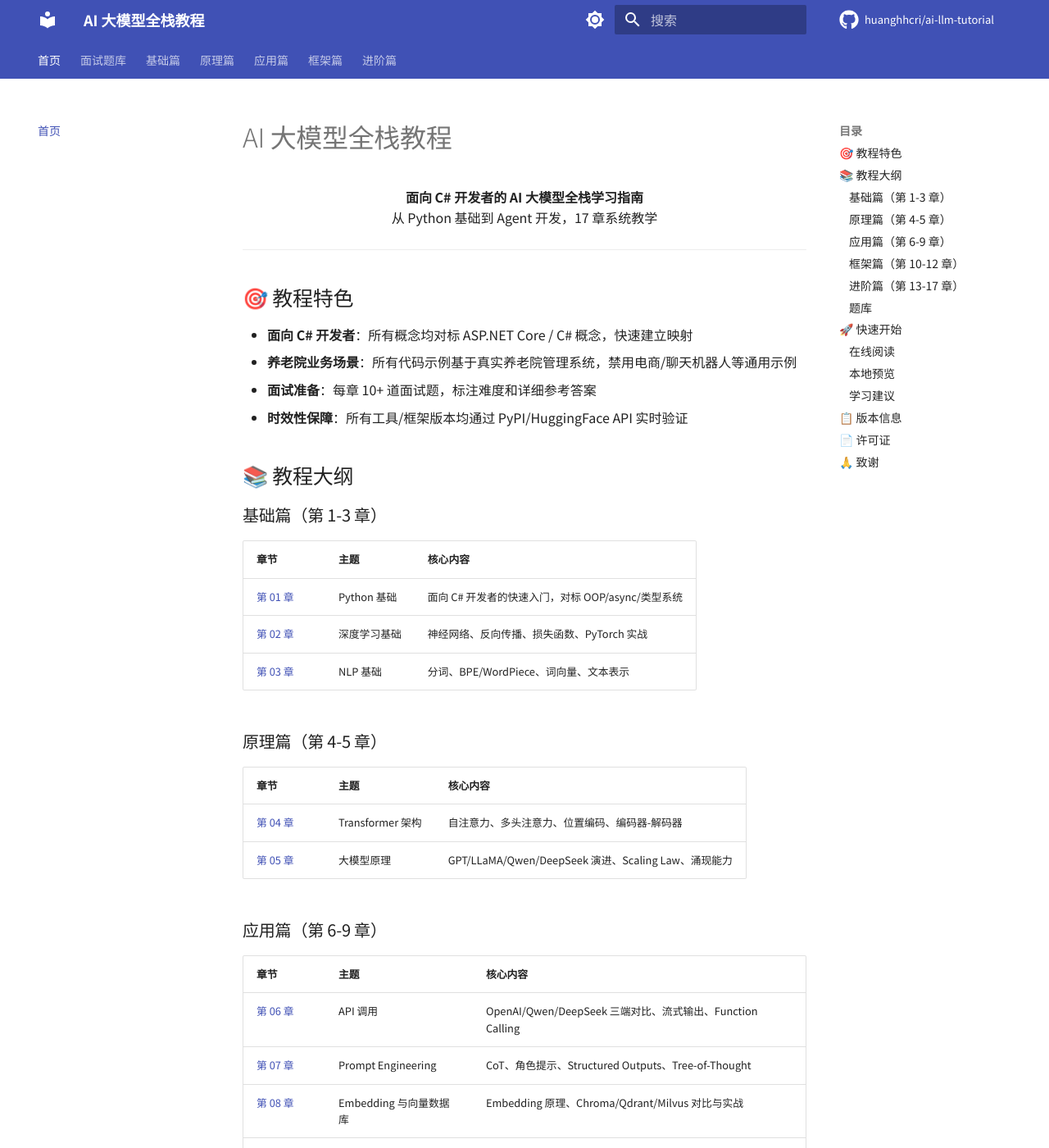
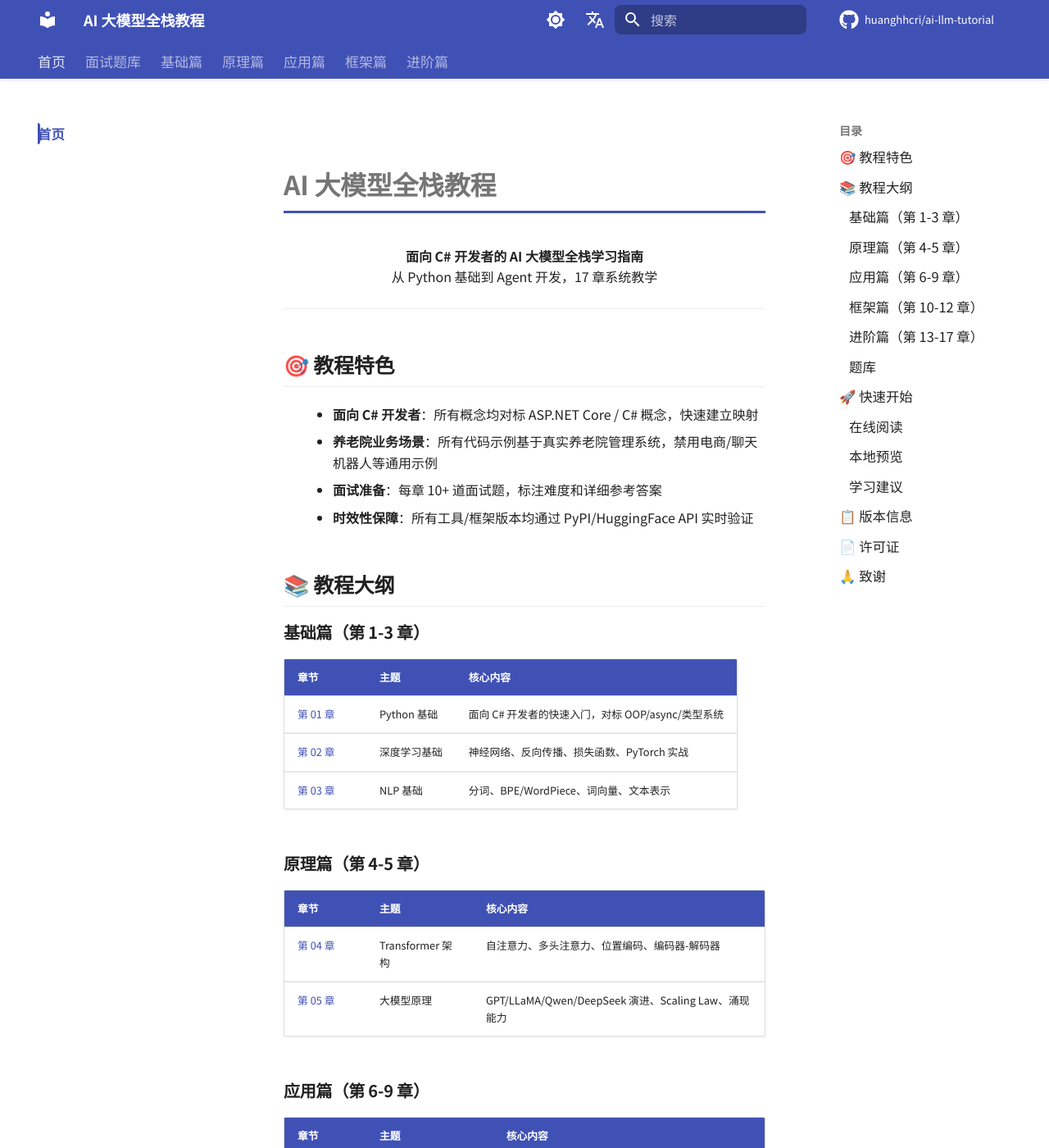
Before and after one commit to huanghhcri/ai-llm-tutorial, an MkDocs documentation site: the page built from docs/index.md, in a window 1280 px wide and 1400 px high. Shown: the whole window at 82% size. Built offline with MkDocs 1.6.1 and Material for MkDocs 9.7.7, drawn with Linux system fonts in a browser that asks for light colours; comment, search, counter and statistics services are not loaded.

Commit message:
feat: 升级 Material 主题，添加侧边栏导航、上下章翻页、代码复制、深色模式

```diff
--- a/docs/assets/stylesheets/extra.css
+++ b/docs/assets/stylesheets/extra.css
@@ -1,9 +1,12 @@
-/* AI 大模型全栈教程 - 自定义样式 */
+/* ========================================
+   AI 大模型全栈教程 - 自定义样式
+   ======================================== */
 
-/* 中文排版优化 */
+/* 全局字体和排版 */
 .md-content {
     font-feature-settings: "kern";
     text-rendering: optimizeLegibility;
+    line-height: 1.75;
 }
 
 /* 标题样式 */
@@ -11,21 +14,46 @@
     font-weight: 700;
     margin-top: 1.5rem;
     padding-bottom: 0.5rem;
-    border-bottom: 2px solid var(--md-primary-fg-color);
+    border-bottom: 3px solid var(--md-primary-fg-color);
+    letter-spacing: -0.01em;
 }
 
 .md-content h2 {
     font-weight: 600;
-    margin-top: 2rem;
-    padding-bottom: 0.3rem;
-    border-bottom: 1px solid var(--md-default-fg-color--lighter);
+    margin-top: 2.5rem;
+    padding-bottom: 0.4rem;
+    border-bottom: 1px solid var(--md-default-fg-color--lightest);
+}
+
+.md-content h3 {
+    font-weight: 600;
+    margin-top: 1.8rem;
+}
+
+/* 段落间距 */
+.md-content p {
+    margin-top: 0.5em;
+    margin-bottom: 0.5em;
 }
 
 /* 代码块样式增强 */
 .md-content code {
     font-size: 0.82em;
-    padding: 0.15em 0.3em;
+    padding: 0.15em 0.4em;
     border-radius: 4px;
+    font-family: "JetBrains Mono", "Fira Code", monospace;
+}
+
+.md-content pre code {
+    font-size: 0.8rem;
+    line-height: 1.6;
+    border-radius: 8px;
+}
+
+/* 代码块标题栏（添加语言标签） */
+.md-content .highlight {
+    border-radius: 8px;
+    overflow: hidden;
 }
 
 /* 表格样式 */
@@ -33,50 +61,159 @@
     display: table;
     width: 100%;
     font-size: 0.85em;
+    border-radius: 8px;
+    overflow: hidden;
+    box-shadow: 0 1px 3px rgba(0,0,0,0.08);
 }
 
 .md-content table th {
-    background-color: var(--md-primary-fg-color--light);
+    background-color: var(--md-primary-fg-color);
     color: white;
     font-weight: 600;
     white-space: nowrap;
+    padding: 10px 14px;
+    border: none;
 }
 
-.md-content table tr:hover {
-    background-color: var(--md-accent-fg-color--transparent);
+.md-content table td {
+    padding: 8px 14px;
+    border-bottom: 1px solid var(--md-default-fg-color--lightest);
 }
 
-/* 难度标识样式 */
-/* ⭐ 基础 / ⭐⭐ 进阶 / ⭐⭐⭐ 高级 */
-.md-content strong:has(+ em),
-.md-content p:has(> strong:first-child) {
-    line-height: 1.8;
+.md-content table tr:last-child td {
+    border-bottom: none;
+}
+
+.md-content table tr:hover td {
+    background-color: var(--md-accent-fg-color--transparent);
 }
 
 /* Admonition 样式增强 */
 .md-typeset .admonition {
     border-radius: 8px;
     margin: 1.5em 0;
+    box-shadow: 0 2px 4px rgba(0,0,0,0.06);
+}
+
+.md-typeset .admonition-title {
+    border-radius: 8px 8px 0 0;
+    font-weight: 600;
+}
+
+/* 侧边栏导航优化 */
+.md-nav__item {
+    font-size: 0.82rem;
+    line-height: 1.6;
+}
+
+.md-nav__link--active {
+    font-weight: 600;
+    color: var(--md-primary-fg-color);
+}
+
+.md-nav__link--active::before {
+    content: "";
+    position: absolute;
+    left: 0;
+    top: 0;
+    bottom: 0;
+    width: 3px;
+    background-color: var(--md-primary-fg-color);
+    border-radius: 0 3px 3px 0;
+}
+
+/* 顶部标签页样式 */
+.md-tabs {
+    background-color: var(--md-primary-fg-color);
+    box-shadow: 0 2px 4px rgba(0,0,0,0.1);
+}
+
+.md-tabs__link {
+    font-size: 0.85rem;
+    font-weight: 500;
+    color: rgba(255,255,255,0.85) !important;
+}
+
+.md-tabs__link--active {
+    color: white !important;
+    font-weight: 600;
 }
 
 /* 页脚样式 */
 .md-footer {
-    margin-top: 2rem;
+    margin-top: 3rem;
+    padding-top: 1rem;
 }
 
-/* 侧边栏导航优化 */
-.md-nav__item {
-    font-size: 0.85rem;
+.md-footer__link--prev,
+.md-footer__link--next {
+    border-radius: 8px;
+    padding: 0.8rem 1.2rem;
 }
 
-.md-nav__link--active {
-    font-weight: 600;
+/* 搜索框优化 */
+.md-search__form {
+    border-radius: 8px;
+}
+
+/* 内容区域最大宽度 */
+.md-content__inner {
+    max-width: 960px;
+    margin: 0 auto;
+    padding: 2rem 2.5rem;
+}
+
+/* 图片样式 */
+.md-content img {
+    border-radius: 8px;
+    box-shadow: 0 2px 8px rgba(0,0,0,0.1);
+    margin: 1rem 0;
+}
+
+/* 链接样式 */
+.md-content a {
+    color: var(--md-primary-fg-color);
+    text-decoration: none;
+    border-bottom: 1px solid transparent;
+    transition: border-color 0.2s;
+}
+
+.md-content a:hover {
+    border-bottom-color: var(--md-primary-fg-color);
+}
+
+/* 列表样式 */
+.md-content ul, .md-content ol {
+    padding-left: 1.5rem;
+}
+
+.md-content li {
+    margin-top: 0.3em;
+    margin-bottom: 0.3em;
+}
+
+/* 引用块 */
+.md-content blockquote {
+    border-left: 4px solid var(--md-primary-fg-color);
+    background-color: var(--md-default-fg-color--lightest);
+    border-radius: 0 8px 8px 0;
+    padding: 0.8rem 1.2rem;
+    margin: 1rem 0;
+}
+
+/* 任务列表（checkbox） */
+.md-content .task-list-item {
+    list-style-type: none;
 }
 
 /* 响应式优化 */
 @media screen and (max-width: 76.1875em) {
     .md-nav--primary .md-nav__title {
         background-color: var(--md-primary-fg-color);
+    }
+
+    .md-content__inner {
+        padding: 1rem 1.2rem;
     }
 }
 
@@ -85,7 +222,8 @@
     .md-sidebar,
     .md-header,
     .md-footer,
-    .md-content__button {
+    .md-content__button,
+    .md-tabs {
         display: none !important;
     }
 
@@ -93,4 +231,9 @@
         margin: 0;
         padding: 0;
     }
+
+    .md-content__inner {
+        max-width: 100%;
+        padding: 0;
+    }
 }
--- a/mkdocs.yml
+++ b/mkdocs.yml
@@ -5,7 +5,7 @@
 site_name: AI 大模型全栈教程
 site_description: 从 Python 基础到 Agent 开发，17 章系统学习
 site_author: huanghhcri
-site_url: https://huanghhcri.github.io/ai-llm-tutorial/
+site_url: https://huanghcri.github.io/ai-llm-tutorial/
 
 repo_name: huanghhcri/ai-llm-tutorial
 repo_url: https://github.com/huanghhcri/ai-llm-tutorial
@@ -32,19 +32,28 @@ theme:
     text: Noto Sans SC
     code: JetBrains Mono
   features:
-    - navigation.tabs
-    - navigation.sections
-    - navigation.expand
-    - navigation.top
-    - search.suggest
-    - search.highlight
-    - content.code.copy
-    - content.code.annotate
-    - toc.follow
+    - navigation.tabs              # 顶部标签页（基础篇/原理篇/应用篇...）
+    - navigation.tabs.link         # 标签页可点击跳转
+    - navigation.sections          # 侧边栏分组
+    - navigation.expand            # 自动展开所有导航项
+    - navigation.top               # 返回顶部按钮
+    - navigation.indexes           # 分组索引页
+    - navigation.footer            # 上一章/下一章 底部导航
+    - navigation.instant           # 即时加载（SPA 体验）
+    - navigation.tracking          # URL 跟踪
+    - search.suggest               # 搜索建议
+    - search.highlight             # 搜索高亮
+    - search.share                 # 搜索分享
+    - content.code.copy            # 代码复制按钮
+    - content.code.annotate        # 代码注释
+    - content.tabs.link            # 标签页同步
+    - toc.follow                   # 目录跟随滚动
+    - header.autohide              # 滚动时隐藏标题栏
   icon:
     repo: fontawesome/brands/github
 
 markdown_extensions:
+  - abbr
   - admonition
   - attr_list
   - def_list
@@ -60,6 +69,9 @@ markdown_extensions:
       smart_enable: all
   - pymdownx.caret
   - pymdownx.details
+  - pymdownx.emoji:
+      emoji_index: !!python/name:material.extensions.emoji.twemoji
+      emoji_generator: !!python/name:material.extensions.emoji.to_svg
   - pymdownx.highlight:
       anchor_linenums: true
       line_spans: __span
@@ -82,12 +94,20 @@ markdown_extensions:
 plugins:
   - search:
       lang: zh
+  - tags
+
+extra_css:
+  - assets/stylesheets/extra.css
 
 extra:
   social:
     - icon: fontawesome/brands/github
       link: https://github.com/huanghhcri/ai-llm-tutorial
   generator: false
+  alternate:
+    - name: 中文
+      link: /
+      lang: zh
 
 nav:
   - 首页: index.md
```
